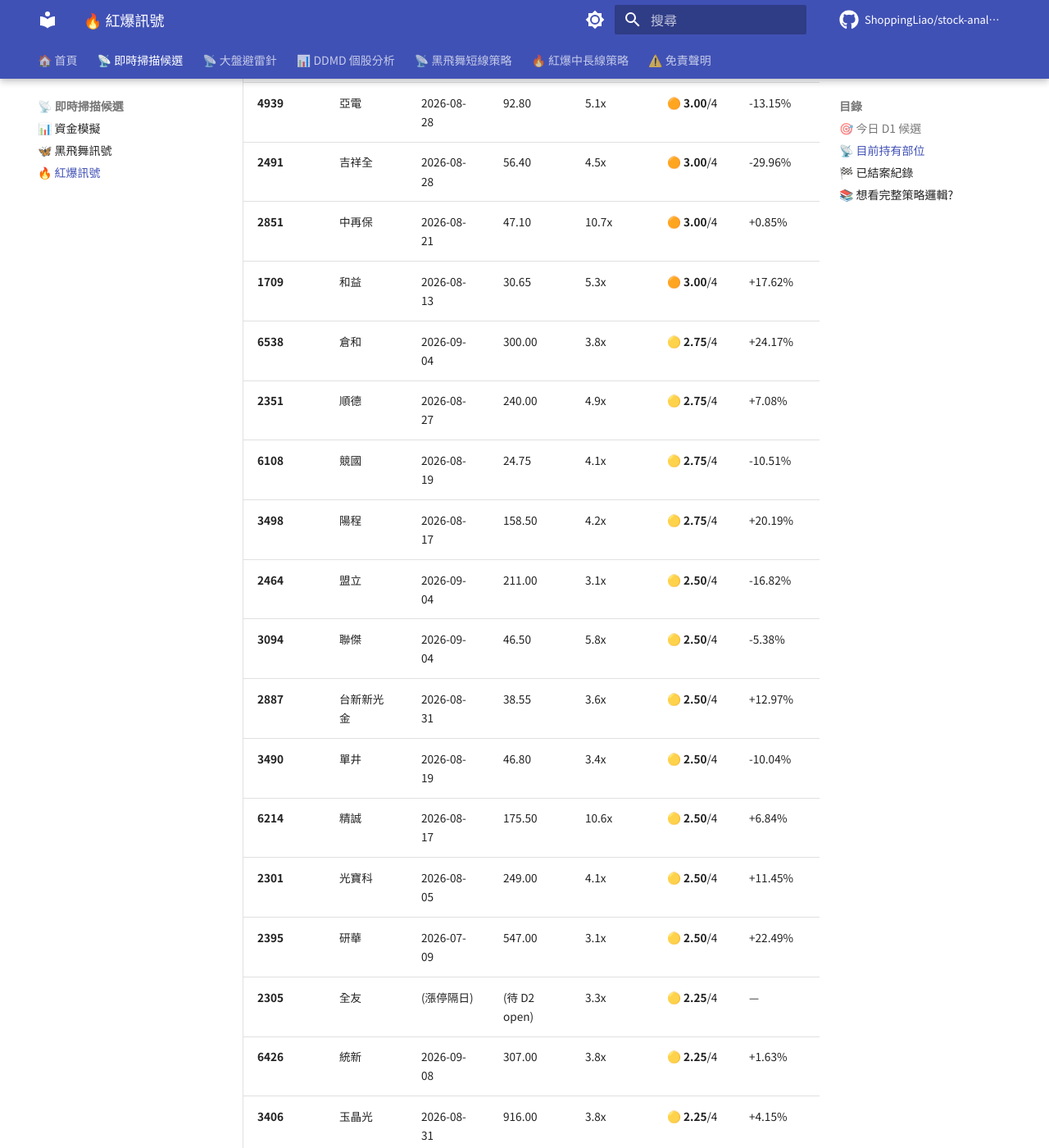
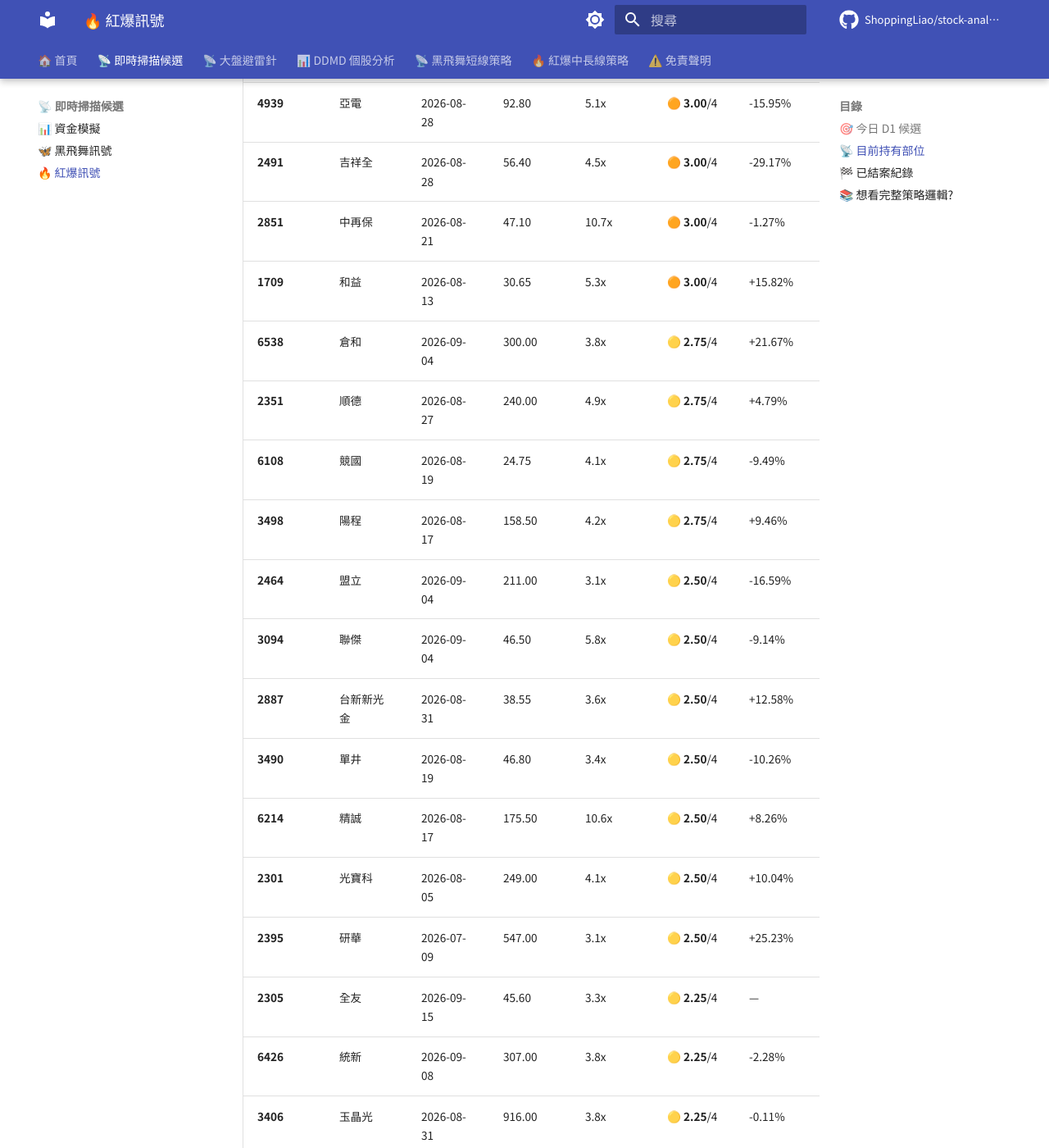
Before and after one commit to ShoppingLiao/stock-analysis-public, an MkDocs documentation site: the page built from docs/signals_red_burst.md, in a window 1280 px wide and 1400 px high, scrolled down 901 px. Shown: the whole window at 82% size. Built offline with MkDocs 1.6.1 and Material for MkDocs 9.7.7, drawn with Linux system fonts in a browser that asks for light colours; comment, search, counter and statistics services are not loaded; some of the changed text lies outside the part shown.

Commit message:
docs(signals): update BB + RB + capital (2026-09-15)

```diff
--- a/docs/signals_red_burst.md
+++ b/docs/signals_red_burst.md
@@ -20,50 +20,49 @@ D1 條件成立 → 當天 13:00 後直接進場(漲停則 D2 開盤)。進場
 
 ## 📡 目前持有部位
 
-共 **40 檔** 在追蹤中,每 20 天結算一次。
+共 **39 檔** 在追蹤中,每 20 天結算一次。
 
 | 代號 | 公司 | 進場日 | 進場價 | 量比 | TDMD-RB | 最新 % | MFE | MAE | review |
 |------|------|--------|--------|------|---------|--------|-----|-----|--------|
-| **3141** | 晶宏 | 2026-09-02 | 93.50 | 9.9x | 🟠 **3.50**/4 | -4.81% | +17.65% | -6.95% | 0/10 |
-| **8039** | 台虹 | 2026-07-14 | 185.50 | 5.7x | 🟠 **3.50**/4 | +47.71% | +96.23% | -14.82% | 2/10 |
-| **4939** | 亞電 | 2026-08-28 | 92.80 | 5.1x | 🟠 **3.00**/4 | -13.15% | +1.83% | -13.69% | 0/10 |
-| **2491** | 吉祥全 | 2026-08-28 | 56.40 | 4.5x | 🟠 **3.00**/4 | -29.96% | -6.21% | -31.56% | 0/10 |
-| **2851** | 中再保 | 2026-08-21 | 47.10 | 10.7x | 🟠 **3.00**/4 | +0.85% | +1.59% | -11.78% | 0/10 |
-| **1709** | 和益 | 2026-08-13 | 30.65 | 5.3x | 🟠 **3.00**/4 | +17.62% | +23.00% | -3.75% | 1/10 |
-| **6538** | 倉和 | 2026-09-04 | 300.00 | 3.8x | 🟡 **2.75**/4 | +24.17% | +26.50% | -6.17% | 0/10 |
-| **2351** | 順德 | 2026-08-27 | 240.00 | 4.9x | 🟡 **2.75**/4 | +7.08% | +7.08% | -9.17% | 0/10 |
-| **6108** | 競國 | 2026-08-19 | 24.75 | 4.1x | 🟡 **2.75**/4 | -10.51% | +7.47% | -13.54% | 0/10 |
-| **3498** | 陽程 | 2026-08-17 | 158.50 | 4.2x | 🟡 **2.75**/4 | +20.19% | +39.75% | -3.15% | 1/10 |
-| **2464** | 盟立 | 2026-09-04 | 211.00 | 3.1x | 🟡 **2.50**/4 | -16.82% | +0.95% | -17.06% | 0/10 |
-| **3094** | 聯傑 | 2026-09-04 | 46.50 | 5.8x | 🟡 **2.50**/4 | -5.38% | +9.25% | -13.33% | 0/10 |
-| **2887** | 台新新光金 | 2026-08-31 | 38.55 | 3.6x | 🟡 **2.50**/4 | +12.97% | +13.10% | +0.78% | 0/10 |
-| **3490** | 單井 | 2026-08-19 | 46.80 | 3.4x | 🟡 **2.50**/4 | -10.04% | +23.50% | -14.21% | 0/10 |
-| **6214** | 精誠 | 2026-08-17 | 175.50 | 10.6x | 🟡 **2.50**/4 | +6.84% | +8.55% | -1.14% | 1/10 |
-| **2301** | 光寶科 | 2026-08-05 | 249.00 | 4.1x | 🟡 **2.50**/4 | +11.45% | +31.73% | -2.01% | 1/10 |
-| **2395** | 研華 | 2026-07-09 | 547.00 | 3.1x | 🟡 **2.50**/4 | +22.49% | +32.91% | -9.78% | 2/10 |
-| **2305** | 全友 | (漲停隔日) | (待 D2 open) | 3.3x | 🟡 **2.25**/4 | — | — | — | 0/10 |
-| **6426** | 統新 | 2026-09-08 | 307.00 | 3.8x | 🟡 **2.25**/4 | +1.63% | +6.84% | -6.19% | 0/10 |
-| **3406** | 玉晶光 | 2026-08-31 | 916.00 | 3.8x | 🟡 **2.25**/4 | +4.15% | +24.45% | +4.15% | 0/10 |
-| **2637** | 慧洋-KY | 2026-08-19 | 91.80 | 4.6x | 🟡 **2.25**/4 | +10.02% | +17.65% | -1.96% | 0/10 |
-| **1560** | 中砂 | 2026-09-11 | 790.00 | 3.6x | 🟡 **2.00**/4 | -4.68% | -1.77% | -6.33% | 0/10 |
-| **6179** | 亞通 | 2026-09-10 | 38.20 | 9.0x | 🟡 **2.00**/4 | -9.95% | +0.92% | -14.01% | 0/10 |
-| **6218** | 豪勉 | 2026-09-08 | 46.70 | 4.8x | 🟡 **2.00**/4 | -4.07% | +4.82% | -7.39% | 0/10 |
-| **2845** | 遠東銀 | 2026-09-03 | 13.65 | 3.2x | 🟡 **2.00**/4 | +0.73% | +1.47% | -2.20% | 0/10 |
-| **2221** | 大甲 | 2026-09-02 | 83.20 | 3.1x | 🟡 **2.00**/4 | +8.05% | +26.80% | +0.60% | 0/10 |
-| **1312** | 國喬 | 2026-09-01 | 15.65 | 6.9x | 🟡 **2.00**/4 | -7.67% | +4.79% | -11.82% | 0/10 |
-| **6547** | 高端疫苗 | 2026-08-27 | 63.10 | 5.6x | 🟡 **2.00**/4 | -7.92% | +14.42% | -10.46% | 0/10 |
-| **2426** | 鼎元 | 2026-08-26 | 99.80 | 3.9x | 🟡 **2.00**/4 | -6.51% | +11.22% | -11.42% | 0/10 |
-| **2606** | 裕民 | 2026-08-24 | 72.30 | 3.0x | 🟡 **2.00**/4 | +5.39% | +13.00% | -3.18% | 0/10 |
-| **2615** | 萬海 | 2026-08-24 | 124.50 | 3.7x | 🟡 **2.00**/4 | -9.24% | +8.03% | -14.46% | 0/10 |
-| **2030** | 彰源 | 2026-08-10 | 20.45 | 11.6x | 🟡 **2.00**/4 | +13.45% | +18.34% | +0.00% | 1/10 |
-| **2069** | 運錩 | 2026-09-11 | 24.65 | 4.0x | ⚪ **1.75**/4 | -3.04% | +0.00% | -4.87% | 0/10 |
-| **6226** | 光鼎 | 2026-08-31 | 31.60 | 3.4x | ⚪ **1.75**/4 | +4.43% | +12.50% | -6.96% | 0/10 |
-| **2033** | 佳大 | 2026-08-28 | 25.65 | 3.6x | ⚪ **1.75**/4 | +3.90% | +16.57% | -8.77% | 0/10 |
-| **2465** | 麗臺 | 2026-08-11 | 86.90 | 3.0x | ⚪ **1.75**/4 | +1.96% | +23.71% | -2.88% | 1/10 |
-| **8227** | 巨有科技 | 2026-09-14 | 241.00 | 11.9x | ⚪ **1.50**/4 | — | — | — | 0/10 |
-| **2359** | 所羅門 | 2026-08-18 | 177.50 | 3.8x | ⚪ **1.50**/4 | -28.73% | +1.69% | -29.58% | 0/10 |
-| **2634** | 漢翔 | 2026-07-22 | 64.40 | 3.3x | ⚪ **1.50**/4 | -0.93% | +18.79% | -9.94% | 1/10 |
-| **6617** | 共信-KY | 2026-09-08 | 134.50 | 3.7x | ⚪ **1.25**/4 | -6.69% | -1.12% | -6.69% | 0/10 |
+| **3141** | 晶宏 | 2026-09-02 | 93.50 | 9.9x | 🟠 **3.50**/4 | -2.03% | +17.65% | -6.95% | 0/10 |
+| **8039** | 台虹 | 2026-07-14 | 185.50 | 5.7x | 🟠 **3.50**/4 | +45.55% | +96.23% | -14.82% | 2/10 |
+| **4939** | 亞電 | 2026-08-28 | 92.80 | 5.1x | 🟠 **3.00**/4 | -15.95% | +1.83% | -16.27% | 0/10 |
+| **2491** | 吉祥全 | 2026-08-28 | 56.40 | 4.5x | 🟠 **3.00**/4 | -29.17% | -6.21% | -31.56% | 0/10 |
+| **2851** | 中再保 | 2026-08-21 | 47.10 | 10.7x | 🟠 **3.00**/4 | -1.27% | +1.70% | -11.78% | 0/10 |
+| **1709** | 和益 | 2026-08-13 | 30.65 | 5.3x | 🟠 **3.00**/4 | +15.82% | +23.00% | -3.75% | 1/10 |
+| **6538** | 倉和 | 2026-09-04 | 300.00 | 3.8x | 🟡 **2.75**/4 | +21.67% | +26.50% | -6.17% | 0/10 |
+| **2351** | 順德 | 2026-08-27 | 240.00 | 4.9x | 🟡 **2.75**/4 | +4.79% | +7.08% | -9.17% | 0/10 |
+| **6108** | 競國 | 2026-08-19 | 24.75 | 4.1x | 🟡 **2.75**/4 | -9.49% | +7.47% | -13.54% | 0/10 |
+| **3498** | 陽程 | 2026-08-17 | 158.50 | 4.2x | 🟡 **2.75**/4 | +9.46% | +39.75% | -3.15% | 1/10 |
+| **2464** | 盟立 | 2026-09-04 | 211.00 | 3.1x | 🟡 **2.50**/4 | -16.59% | +0.95% | -18.01% | 0/10 |
+| **3094** | 聯傑 | 2026-09-04 | 46.50 | 5.8x | 🟡 **2.50**/4 | -9.14% | +9.25% | -13.33% | 0/10 |
+| **2887** | 台新新光金 | 2026-08-31 | 38.55 | 3.6x | 🟡 **2.50**/4 | +12.58% | +13.62% | +0.78% | 0/10 |
+| **3490** | 單井 | 2026-08-19 | 46.80 | 3.4x | 🟡 **2.50**/4 | -10.26% | +23.50% | -14.21% | 0/10 |
+| **6214** | 精誠 | 2026-08-17 | 175.50 | 10.6x | 🟡 **2.50**/4 | +8.26% | +11.11% | -1.14% | 1/10 |
+| **2301** | 光寶科 | 2026-08-05 | 249.00 | 4.1x | 🟡 **2.50**/4 | +10.04% | +31.73% | -2.01% | 1/10 |
+| **2395** | 研華 | 2026-07-09 | 547.00 | 3.1x | 🟡 **2.50**/4 | +25.23% | +32.91% | -9.78% | 2/10 |
+| **2305** | 全友 | 2026-09-15 | 45.60 | 3.3x | 🟡 **2.25**/4 | — | — | — | 0/10 |
+| **6426** | 統新 | 2026-09-08 | 307.00 | 3.8x | 🟡 **2.25**/4 | -2.28% | +6.84% | -6.19% | 0/10 |
+| **3406** | 玉晶光 | 2026-08-31 | 916.00 | 3.8x | 🟡 **2.25**/4 | -0.11% | +24.45% | -1.09% | 0/10 |
+| **2637** | 慧洋-KY | 2026-08-19 | 91.80 | 4.6x | 🟡 **2.25**/4 | +5.56% | +17.65% | -1.96% | 0/10 |
+| **1560** | 中砂 | 2026-09-11 | 790.00 | 3.6x | 🟡 **2.00**/4 | -6.96% | -1.77% | -6.96% | 0/10 |
+| **6179** | 亞通 | 2026-09-10 | 38.20 | 9.0x | 🟡 **2.00**/4 | -8.77% | +0.92% | -14.01% | 0/10 |
+| **6218** | 豪勉 | 2026-09-08 | 46.70 | 4.8x | 🟡 **2.00**/4 | +5.46% | +5.46% | -7.39% | 0/10 |
+| **2845** | 遠東銀 | 2026-09-03 | 13.65 | 3.2x | 🟡 **2.00**/4 | -0.37% | +1.47% | -2.20% | 0/10 |
+| **2221** | 大甲 | 2026-09-02 | 83.20 | 3.1x | 🟡 **2.00**/4 | +15.50% | +26.80% | +0.60% | 0/10 |
+| **1312** | 國喬 | 2026-09-01 | 15.65 | 6.9x | 🟡 **2.00**/4 | -8.31% | +4.79% | -11.82% | 0/10 |
+| **6547** | 高端疫苗 | 2026-08-27 | 63.10 | 5.6x | 🟡 **2.00**/4 | -5.39% | +14.42% | -10.46% | 0/10 |
+| **2426** | 鼎元 | 2026-08-26 | 99.80 | 3.9x | 🟡 **2.00**/4 | -9.02% | +11.22% | -11.42% | 0/10 |
+| **2606** | 裕民 | 2026-08-24 | 72.30 | 3.0x | 🟡 **2.00**/4 | +3.18% | +13.00% | -3.18% | 0/10 |
+| **2615** | 萬海 | 2026-08-24 | 124.50 | 3.7x | 🟡 **2.00**/4 | -10.04% | +8.03% | -14.46% | 0/10 |
+| **2030** | 彰源 | 2026-08-10 | 20.45 | 11.6x | 🟡 **2.00**/4 | +8.56% | +18.34% | +0.00% | 1/10 |
+| **2069** | 運錩 | 2026-09-11 | 24.65 | 4.0x | ⚪ **1.75**/4 | -7.51% | +0.00% | -7.51% | 0/10 |
+| **6226** | 光鼎 | 2026-08-31 | 31.60 | 3.4x | ⚪ **1.75**/4 | +14.87% | +14.87% | -6.96% | 0/10 |
+| **2033** | 佳大 | 2026-08-28 | 25.65 | 3.6x | ⚪ **1.75**/4 | -0.58% | +16.57% | -8.77% | 0/10 |
+| **2465** | 麗臺 | 2026-08-11 | 86.90 | 3.0x | ⚪ **1.75**/4 | +2.99% | +23.71% | -2.88% | 1/10 |
+| **8227** | 巨有科技 | 2026-09-14 | 241.00 | 11.9x | ⚪ **1.50**/4 | +3.53% | +4.98% | -0.83% | 0/10 |
+| **2634** | 漢翔 | 2026-07-22 | 64.40 | 3.3x | ⚪ **1.50**/4 | -3.73% | +18.79% | -9.94% | 1/10 |
+| **6617** | 共信-KY | 2026-09-08 | 134.50 | 3.7x | ⚪ **1.25**/4 | -6.69% | +0.37% | -6.69% | 0/10 |
 
 > TDMD-RB:🔴 主力(4)/🟠 中倉(3)/🟡 試單(2)/⚪ 觀察(<2)。T=突破力道+多頭陡峭、D=量爆強度、M=籌碼三條合一、Dr=LLM 題材。
 
@@ -71,10 +70,11 @@ D1 條件成立 → 當天 13:00 後直接進場(漲停則 D2 開盤)。進場
 
 ## 🏁 已結案紀錄
 
-共 **237 筆** 已結案,勝率 **31.6%**,平均報酬 **-3.02%**
+共 **238 筆** 已結案,勝率 **31.5%**,平均報酬 **-3.14%**
 
 | 代號 | 公司 | 進場日 | 出場日 | 進場價 | 出場價 | 報酬 | 出場原因 |
 |------|------|--------|--------|--------|--------|------|---------|
+| 2359 | 所羅門 | 2026-08-18 | 2026-09-15 | 177.50 | 125.00 | -29.58% | 20 天結算 漲幅 -29.58% < 5% |
 | 6265 | 方土昶 | 2026-08-17 | 2026-09-14 | 63.30 | 49.20 | -22.27% | 20 天結算 漲幅 -22.27% < 5% |
 | 2357 | 華碩 | 2026-08-14 | 2026-09-11 | 996.00 | 924.00 | -7.23% | 20 天結算 漲幅 -7.23% < 5% |
 | 2027 | 大成鋼 | 2026-08-13 | 2026-09-10 | 50.40 | 48.20 | -4.37% | 20 天結算 漲幅 -4.37% < 5% |
@@ -83,18 +83,17 @@ D1 條件成立 → 當天 13:00 後直接進場(漲停則 D2 開盤)。進場
 | 2006 | 東和鋼鐵 | 2026-08-06 | 2026-09-03 | 86.20 | 82.60 | -4.18% | 20 天結算 漲幅 -4.18% < 5% |
 | 2425 | 承啟 | 2026-08-04 | 2026-09-01 | 50.20 | 37.45 | -25.40% | 20 天結算 漲幅 -25.40% < 5% |
 | 5880 | 合庫金 | 2026-07-30 | 2026-08-27 | 27.00 | 25.05 | -7.22% | 20 天結算 漲幅 -7.22% < 5% |
+| 3577 | 泓格 | 2026-07-24 | 2026-08-21 | 146.50 | 113.00 | -22.87% | 20 天結算 漲幅 -22.87% < 5% |
 | 1301 | 台塑 | 2026-06-25 | 2026-08-21 | 58.00 | 59.40 | **+2.41%** | 40 天結算 漲幅 -5.26% < 5% |
-| 3577 | 泓格 | 2026-07-24 | 2026-08-21 | 146.50 | 113.00 | -22.87% | 20 天結算 漲幅 -22.87% < 5% |
 | 3088 | 艾訊 | 2026-07-23 | 2026-08-20 | 154.00 | 125.00 | -18.83% | 20 天結算 漲幅 -18.83% < 5% |
 | 6414 | 樺漢 | 2026-07-22 | 2026-08-19 | 470.00 | 408.50 | -13.09% | 20 天結算 漲幅 -13.09% < 5% |
 | 2484 | 希華 | 2026-05-25 | 2026-08-19 | 54.20 | 73.00 | **+34.69%** | 60 天結算 漲幅 1.25% < 5% |
 | 3479 | 安勤 | 2026-05-22 | 2026-08-18 | 125.50 | 127.50 | **+1.59%** | 60 天結算 漲幅 -14.14% < 5% |
 | 2527 | 宏璟 | 2026-07-17 | 2026-08-14 | 49.05 | 44.40 | -9.48% | 20 天結算 漲幅 -9.48% < 5% |
 | 6505 | 台塑化 | 2026-07-16 | 2026-08-13 | 74.50 | 69.80 | -6.31% | 20 天結算 漲幅 -6.31% < 5% |
-| 8071 | 能率網通 | 2026-06-12 | 2026-08-11 | 24.50 | 23.25 | -5.10% | 40 天結算 漲幅 -14.84% < 5% |
+| 6488 | 環球晶 | 2026-07-14 | 2026-08-11 | 1515.00 | 849.00 | -43.96% | 20 天結算 漲幅 -43.96% < 5% |
+| 8383 | 千附 | 2026-07-14 | 2026-08-11 | 84.20 | 68.60 | -18.53% | 20 天結算 漲幅 -18.53% < 5% |
 | 6538 | 倉和 | 2026-07-14 | 2026-08-11 | 156.00 | 147.00 | -5.77% | 20 天結算 漲幅 -5.77% < 5% |
-| 8383 | 千附 | 2026-07-14 | 2026-08-11 | 84.20 | 68.60 | -18.53% | 20 天結算 漲幅 -18.53% < 5% |
-| 4541 | 晟田 | 2026-07-14 | 2026-08-11 | 70.60 | 66.30 | -6.09% | 20 天結算 漲幅 -6.09% < 5% |
 
 *僅顯示最近 20 筆,完整紀錄會累積在內部 journal。*
 
```
Also changed, not shown: other parts of docs/signals_red_burst.md (+1 -1 lines), docs/signals_capital.md (+12 -12 lines).
